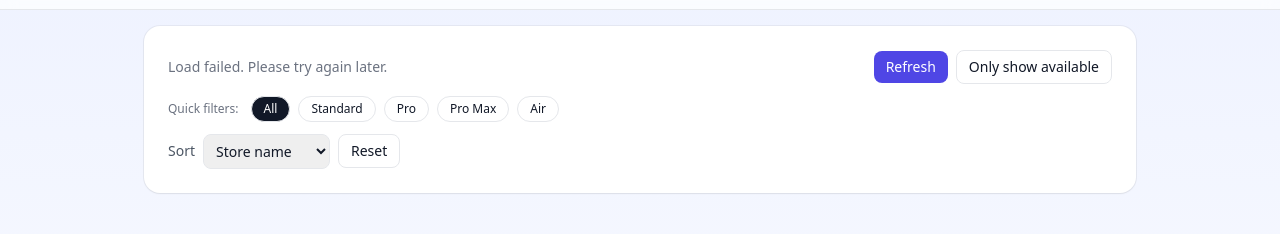
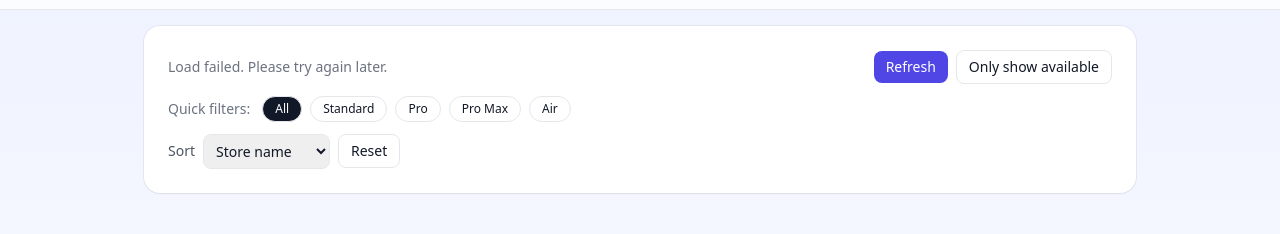
Before and after one commit to davidyen1124/iphone-availability, a website: page public/index.html in a window 1280 px wide. Shown: the part 54-288 px from the top of the page. Drawn offline with nearby package versions, Linux system fonts and the light colour scheme; no server answers.

Commit message:
UI: unify typography for Updated and Quick filters labels (text-sm text-gray-500)

```diff
--- a/public/index.html
+++ b/public/index.html
@@ -47,7 +47,7 @@
               </div>
             </div>
             <div class="mt-3 flex flex-wrap items-center gap-2" id="familyFilters">
-              <span class="text-xs text-gray-500 mr-1">Quick filters:</span>
+              <span class="text-sm text-gray-500 mr-1">Quick filters:</span>
               <button data-family="all" class="rounded-full border px-3 py-1 text-xs">All</button>
               <button data-family="Standard" class="rounded-full border px-3 py-1 text-xs">Standard</button>
               <button data-family="Pro" class="rounded-full border px-3 py-1 text-xs">Pro</button>
```
